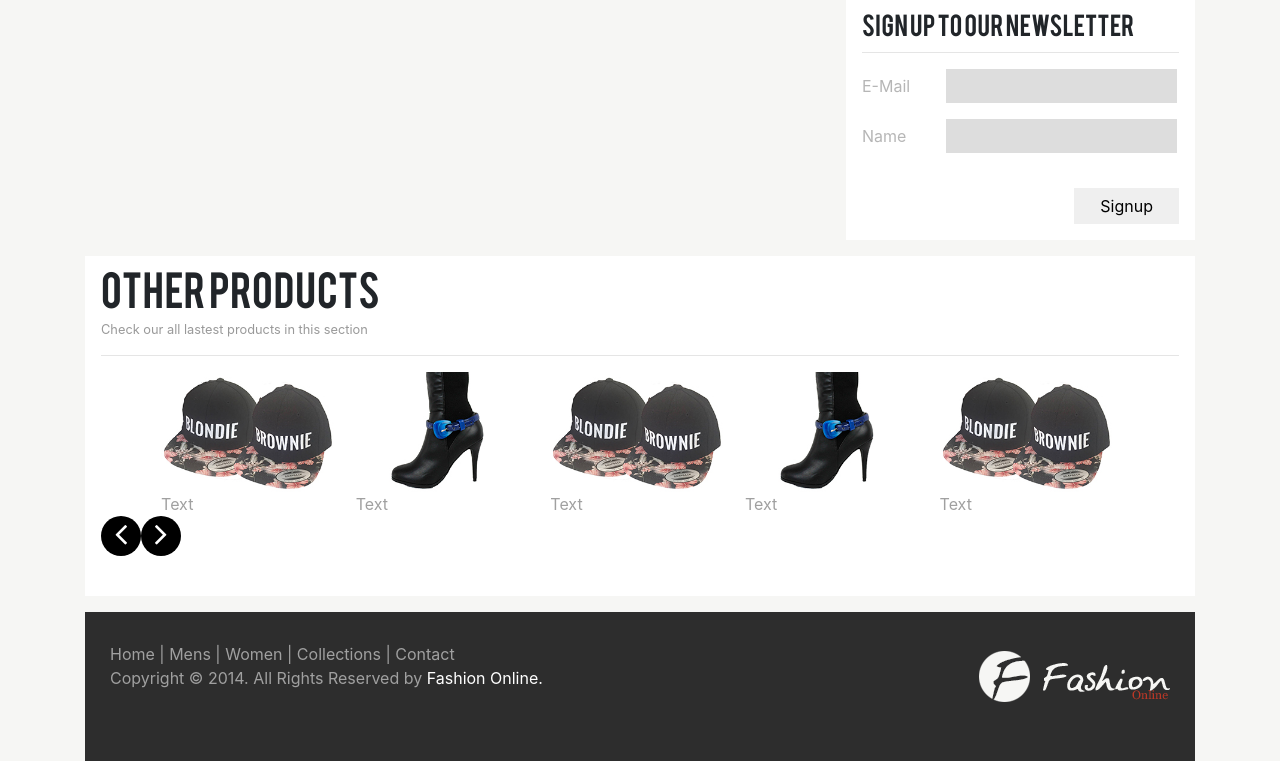
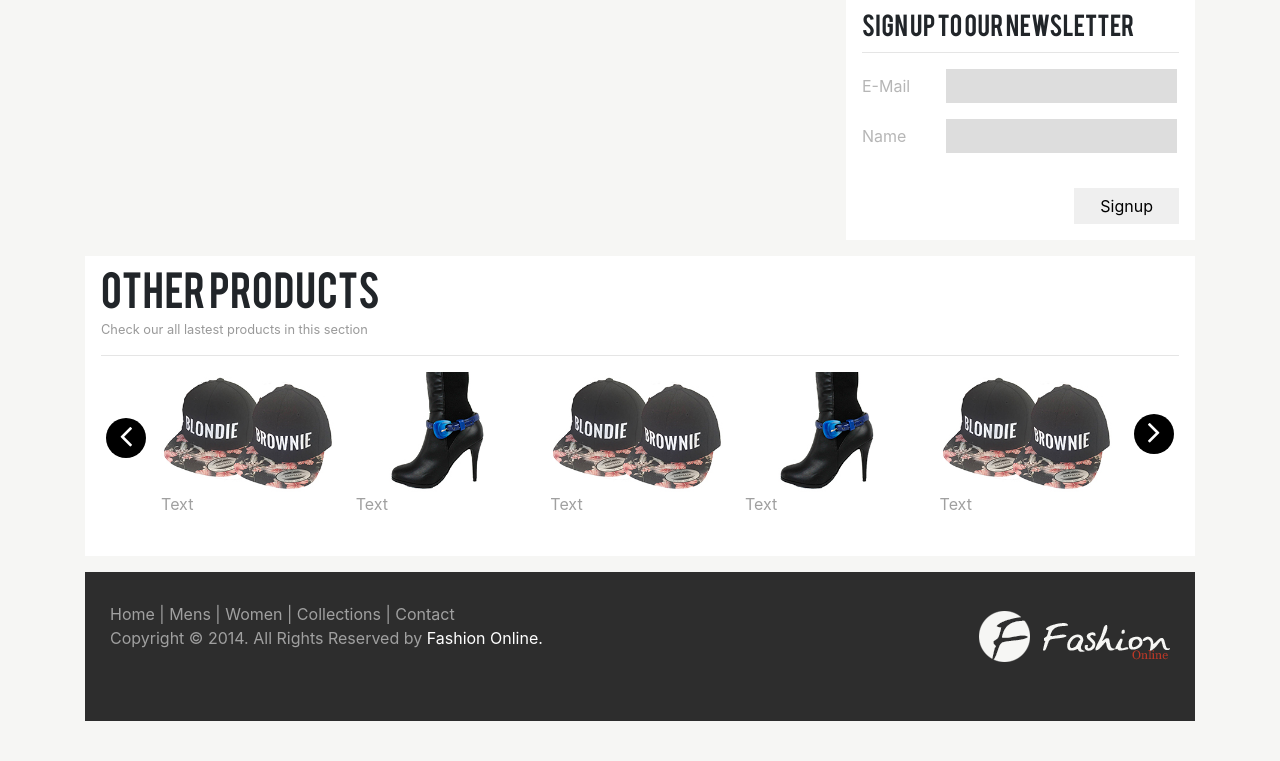
Before and after one commit to kebabmix/Fashion-Online, a PHP site: page / in a window 1280 px wide. Shown: the part 888-1649 px from the top of the page. After the commit the page ends 1609 px from the top, so only its background shows below. Run offline with PHP 8.4, Linux system fonts and the light colour scheme; some libraries are stand-ins or nearby versions.

Commit message:
css fix again

```diff
--- a/public_html/content/css/style.css
+++ b/public_html/content/css/style.css
@@ -244,7 +244,6 @@
     margin-bottom: 30px;
 }
 
-<<<<<<< HEAD
 .contactForm {
 }
 
@@ -291,8 +290,6 @@
   font-family: bebasregular;
 }
 
-
-=======
 /* Carousel */
 
 .owl-next, .owl-prev {
@@ -350,7 +347,6 @@
 
 .owl-prev:focus, .owl-next:focus {
     outline: none;
->>>>>>> b41ea32e85ae9c215a9797e833404b03fdfc640a
 }
 
 /* Footer CSS */
```
